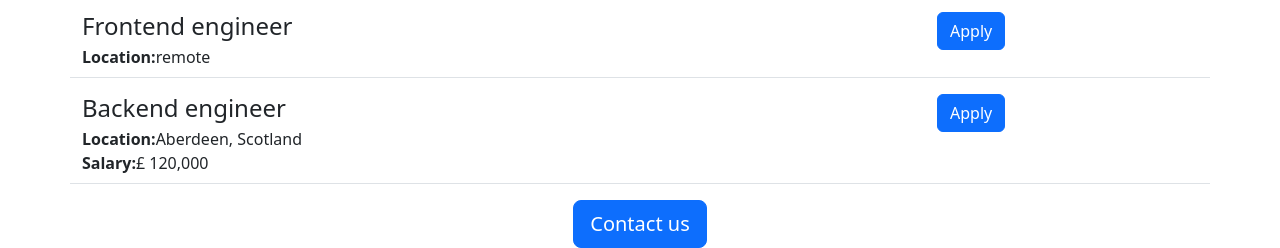
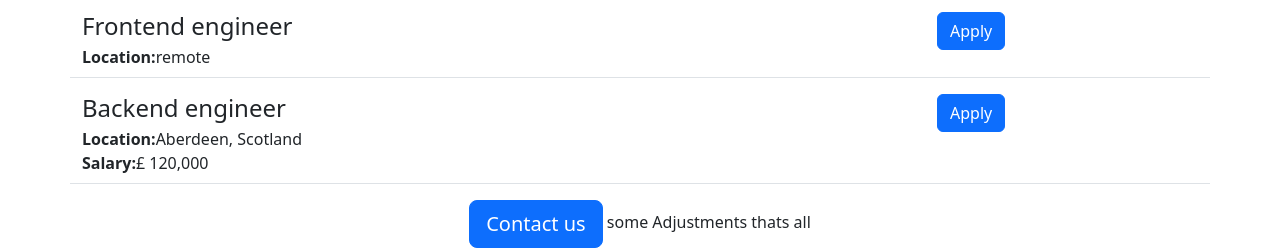
Before and after one commit to midiong1992/miding-career-website, a Flask app: page / in a window 1280 px wide. Shown: the part 862-1110 px from the top of the page. Run offline with Flask 3, Linux system fonts and the light colour scheme.

Commit message:
minor changes

```diff
--- a/templates/home.html
+++ b/templates/home.html
@@ -33,6 +33,7 @@
 </div>
 <div  class="text-center">
     <button class="btn btn-primary btn-lg"> Contact us </button>
+    some Adjustments thats all
 </div>
 </div>
 </body>
```
Also changed, not shown: templates/404.html (deleted), templates/base.html (deleted), templates/create.html (deleted), templates/post.html (deleted), 1 other file.
